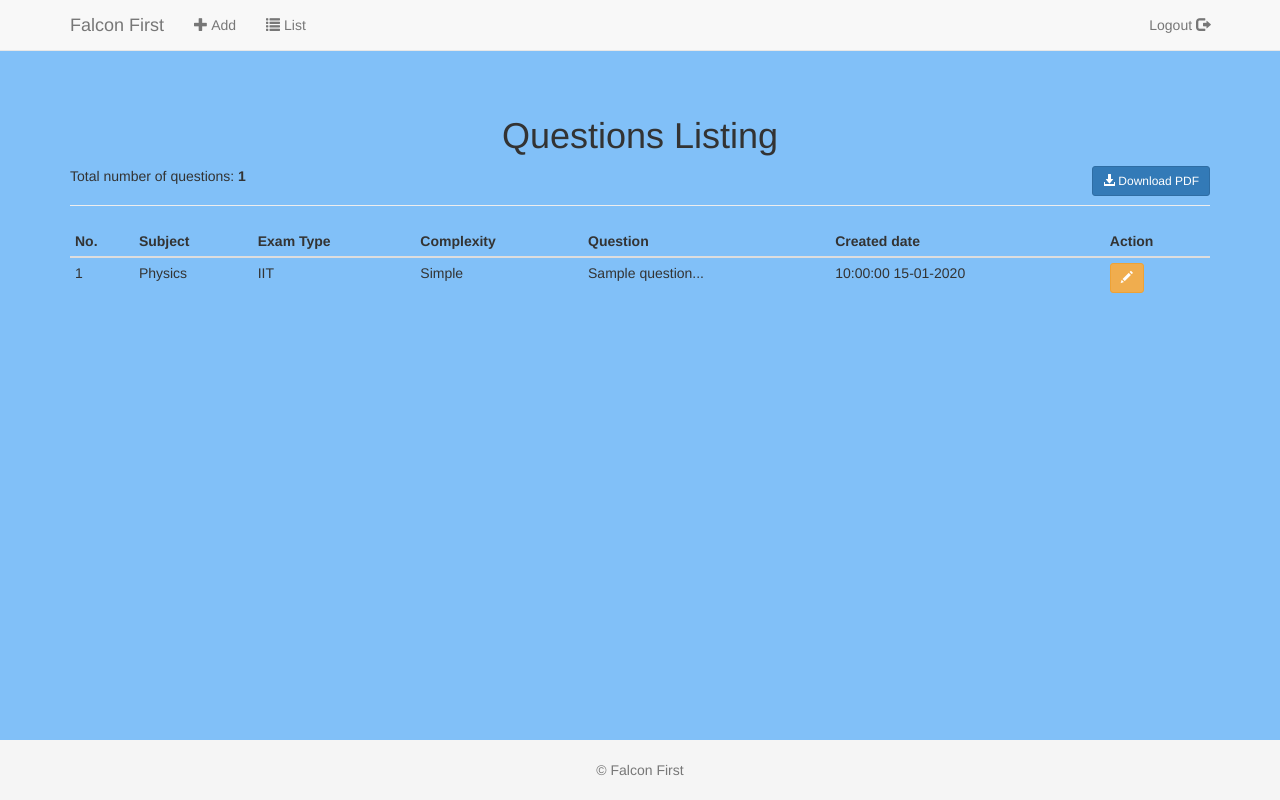
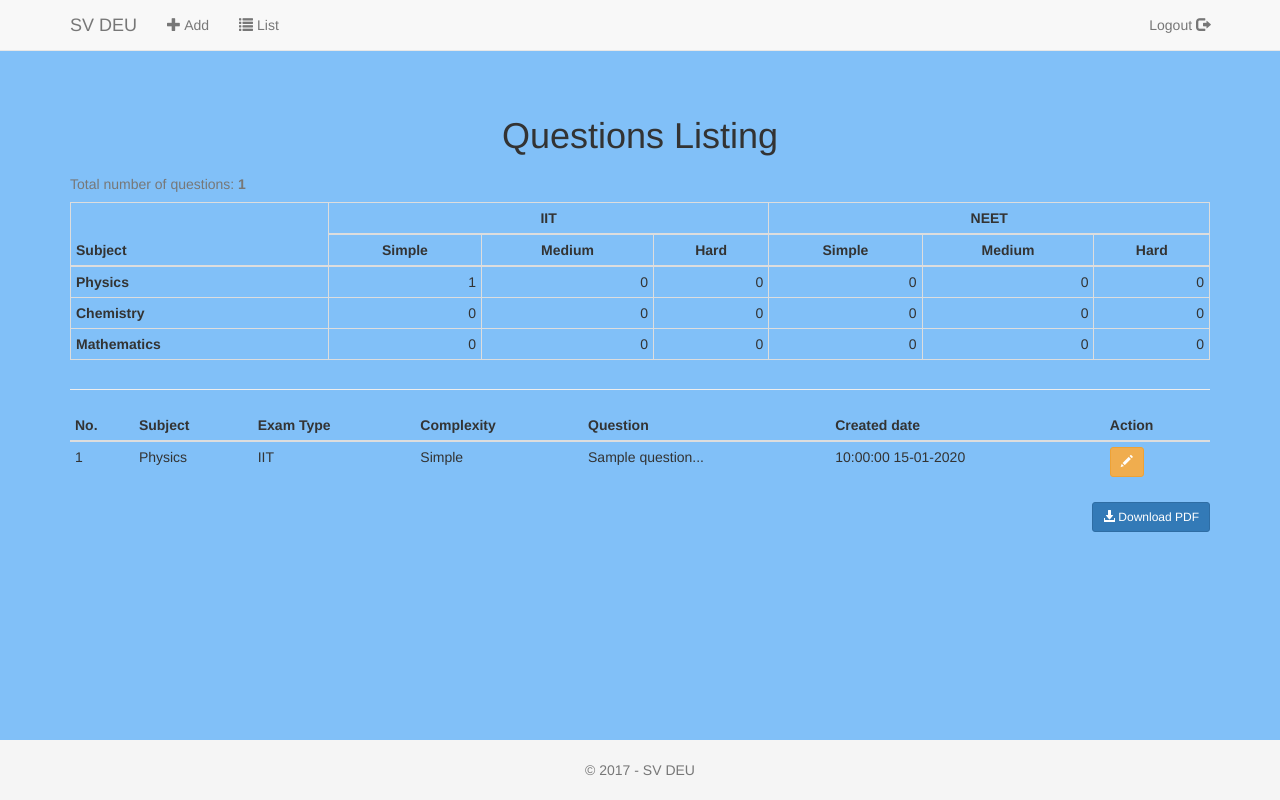
Before and after one commit to chynkm/cs-jee-questions, a PHP site: page / in a window 1280 px wide. Run offline with PHP 8.4, Linux system fonts and the light colour scheme; a user stored in the database is signed in; data comes from the database, SQL or seed files in the repository; tables that the repository leaves empty hold one stand-in row (values such as "Sample post").

Commit message:
Summary table, Design changes Mandatory fields Branding

```diff
--- a/Db.php
+++ b/Db.php
@@ -35,6 +35,30 @@ class Db
         } else{
             die("ERROR: Executing the following SQL command failed: $sql. " . mysqli_error($this->conn));
         }
+    }
+
+    /**
+     * Get summary of Questions in DB
+     *
+     * @author Karthik M <chynkm@gmail.com>
+     *
+     * @return array
+     */
+    public function getSummary()
+    {
+        $sql = "SELECT exam_type, name, complexity, count(*) exam_count from questions q
+            join subjects s on q.subject_id = s.id
+            group by complexity, name, exam_type";
+        $result = $this->conn->query($sql);
+
+        $data = array();
+        if ($result->num_rows > 0) {
+            while($row = $result->fetch_assoc()) {
+                $data[$row['name']][$row['exam_type']][$row['complexity']] = $row['exam_count'];
+            }
+        }
+
+        return $data;
     }
 
     /**
--- a/footer.php
+++ b/footer.php
@@ -1,7 +1,7 @@
         </div>
         <footer class="footer">
             <div class="container text-center">
-                <span class="text-muted">&copy; Falcon First</span>
+                <span class="text-muted">&copy; <?php echo date('Y'); ?> - SV DEU</span>
             </div>
         </footer>
         <!-- Bootstrap core JavaScript
--- a/header.php
+++ b/header.php
@@ -4,8 +4,8 @@
         <meta charset="utf-8">
         <meta name="viewport" content="width=device-width, initial-scale=1, shrink-to-fit=no">
         <meta name="description" content="">
-        <meta name="author" content="TopTrix Technologies">
-        <title>Falcon First</title>
+        <meta name="author" content="">
+        <title>SV DEU</title>
         <!-- Bootstrap core CSS -->
         <link href="css/bootstrap.min.css" rel="stylesheet">
         <!-- Custom styles for this template -->
@@ -22,7 +22,7 @@
                     <span class="icon-bar"></span>
                     <span class="icon-bar"></span>
                     </button>
-                    <a class="navbar-brand" href="#">Falcon First</a>
+                    <a class="navbar-brand" href="#">SV DEU</a>
                 </div>
                 <div id="navbar" class="navbar-collapse collapse">
                     <ul class="nav navbar-nav">
--- a/index.php
+++ b/index.php
@@ -3,7 +3,7 @@ require_once('session.php');
 require_once('Db.php');
 
 $page = isset($_GET['page']) && intval($_GET['page']) > 0 ? $_GET['page'] : 0;
-$limit = 50;
+$limit = 25;
 $offset = $limit * $page;
 
 $db = new Db();
@@ -13,19 +13,44 @@ $links = 4;
 $start = ($page - $links) > 0 ? $page - $links : 1;
 $end = ($page + $links) < $totalPages ? $page + $links : $totalPages;
 
+$summary = $db->getSummary();
+
 include_once('header.php');
 ?>
 <div class="row">
     <div class="col-md-12">
         <div class="page-header">
             <h1 class="text-center">Questions Listing</h1>
-            <div class="row">
-                <div class="col-md-6">
-                    <p>Total number of questions: <strong><?php echo $result['total']; ?></strong></p>
-                </div>
-                <div class="col-md-6 text-right">
-                    <a href="prepare_html.php" target="_blank" class="btn btn-primary btn-sm"><span class="glyphicon glyphicon-download-alt" aria-hidden="true"></span> Download PDF</a>
-                </div>
+            <div class="table-responsive">
+                <table class="table table-bordered table-condensed">
+                    <caption>Total number of questions: <strong><?php echo $result['total']; ?></strong></caption>
+                    <thead>
+                        <tr>
+                            <th rowspan="2">Subject</th>
+                            <th colspan="3" class="text-center">IIT</th>
+                            <th colspan="3" class="text-center">NEET</th>
+                        </tr>
+                        <tr>
+                            <?php foreach (array(1, 2) as $repetition): ?>
+                            <?php foreach (array('Simple', 'Medium', 'Hard') as $complexity): ?>
+                            <th class="text-center"><?php echo $complexity; ?></th>
+                            <?php endforeach; ?>
+                            <?php endforeach; ?>
+                        </tr>
+                    </thead>
+                    <tbody>
+                        <?php foreach (array('Physics', 'Chemistry', 'Mathematics') as $subject): ?>
+                        <tr>
+                            <th scope="row"><?php echo $subject; ?></th>
+                            <?php foreach (array('IIT', 'NEET') as $examType): ?>
+                            <?php foreach (array('Simple', 'Medium', 'Hard') as $complexity): ?>
+                            <td class="text-right"><?php echo isset($summary[$subject][$examType][$complexity]) ? $summary[$subject][$examType][$complexity] : 0; ?></td>
+                            <?php endforeach; ?>
+                            <?php endforeach; ?>
+                        </tr>
+                        <?php endforeach; ?>
+                    </tbody>
+                </table>
             </div>
         </div>
         <div class="table-responsive">
@@ -76,6 +101,11 @@ include_once('header.php');
             </ul>
         </nav>
         <?php endif; ?>
+        <div class="row">
+            <div class="col-md-12 text-right">
+                <a href="prepare_html.php" target="_blank" class="btn btn-primary btn-sm"><span class="glyphicon glyphicon-download-alt" aria-hidden="true"></span> Download PDF</a>
+            </div>
+        </div>
     </div>
 </div>
 <?php include_once('footer.php'); ?>
--- a/js/app.js
+++ b/js/app.js
@@ -54,6 +54,18 @@ APP.main = {
             if($('#question_image').val() == '' && $('#question').val() == '' && $('#question_image_url').length == 0) {
                 html += "The <strong>Question</strong> field is required. </br/>";
             }
+            if($('#answer_a_image').val() == '' && $('#answer_a').val() == '' && $('#answer_a_image_url').length == 0) {
+                html += "The <strong>option A</strong> field is required. </br/>";
+            }
+            if($('#answer_b_image').val() == '' && $('#answer_b').val() == '' && $('#answer_b_image_url').length == 0) {
+                html += "The <strong>option B</strong> field is required. </br/>";
+            }
+            if($('#answer_c_image').val() == '' && $('#answer_c').val() == '' && $('#answer_c_image_url').length == 0) {
+                html += "The <strong>option C</strong> field is required. </br/>";
+            }
+            if($('#answer_d_image').val() == '' && $('#answer_d').val() == '' && $('#answer_d_image_url').length == 0) {
+                html += "The <strong>option D</strong> field is required. </br/>";
+            }
             if(!$('.exam_type_radio').is(':checked')) {
                 html += "The <strong>Exam</strong> type field is required.<br/>";
             }
--- a/login.php
+++ b/login.php
@@ -21,7 +21,7 @@ if(count($_POST) > 0 && isset($_POST['username']) && $_POST['username'] != '' &&
     <meta name="viewport" content="width=device-width, initial-scale=1">
     <!-- The above 3 meta tags *must* come first in the head; any other head content must come *after* these tags -->
     <meta name="description" content="">
-    <meta name="author" content="TopTrix Technologies">
+    <meta name="author" content="">
 
     <title>Login</title>
 
@@ -46,7 +46,7 @@ if(count($_POST) > 0 && isset($_POST['username']) && $_POST['username'] != '' &&
           <?php echo $message; ?>
         </div>
         <?php endif; ?>
-        <h2 class="form-signin-heading">Falcon First</h2>
+        <h2 class="form-signin-heading">SV DEU</h2>
         <label for="inputEmail" class="sr-only">Email address</label>
         <input type="text" name="username" id="inputEmail" class="form-control" placeholder="Username" required autofocus>
         <label for="inputPassword" class="sr-only">Password</label>
--- a/notes.txt
+++ b/notes.txt
@@ -6,3 +6,7 @@ http://stackoverflow.com/a/9685072
 two different pdf
 IIT and JEE
 alter table for user-id
+
+
+DB Values
+WKHTMLTOPDF installation
```
Also changed, not shown: add.php (+8 -8 lines).
